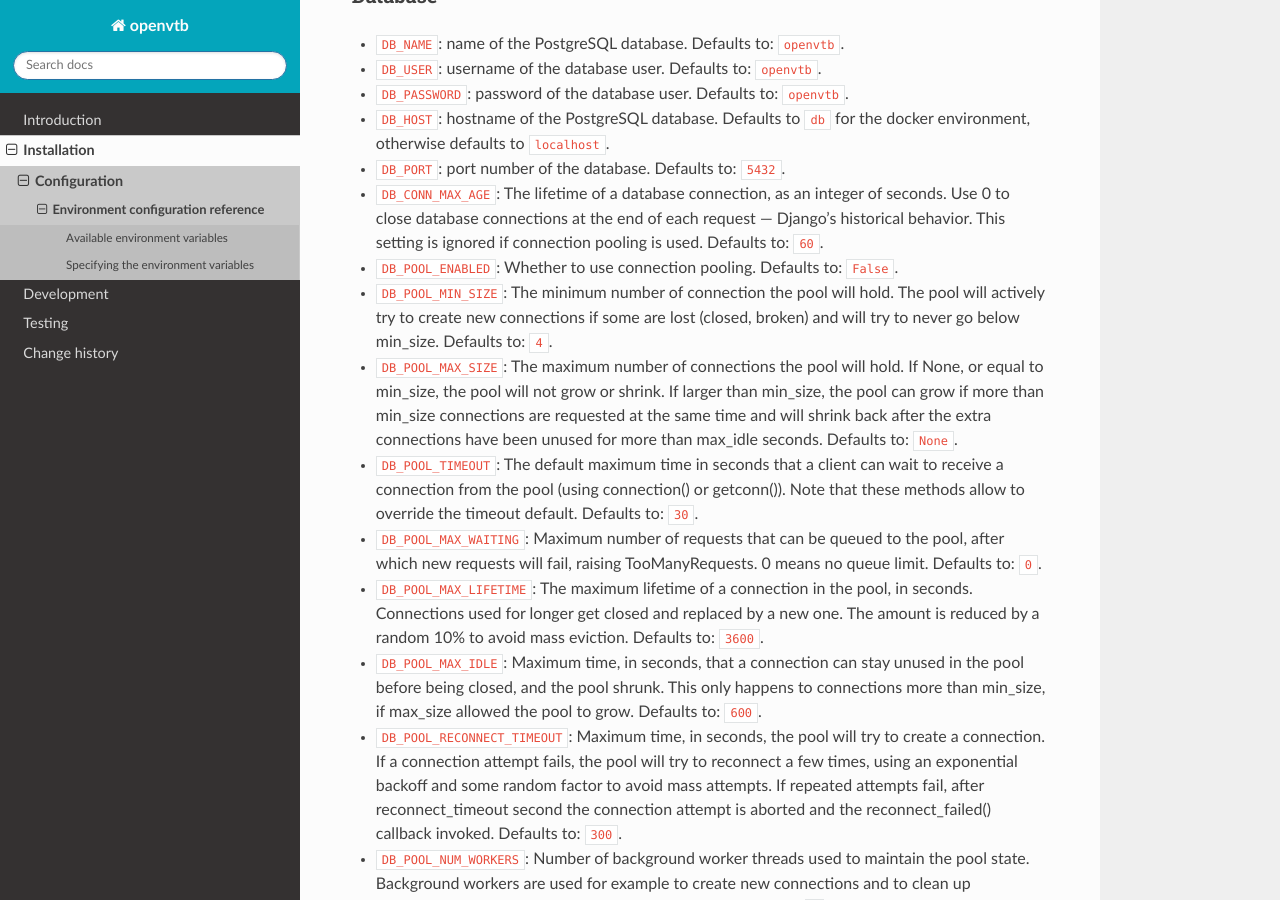
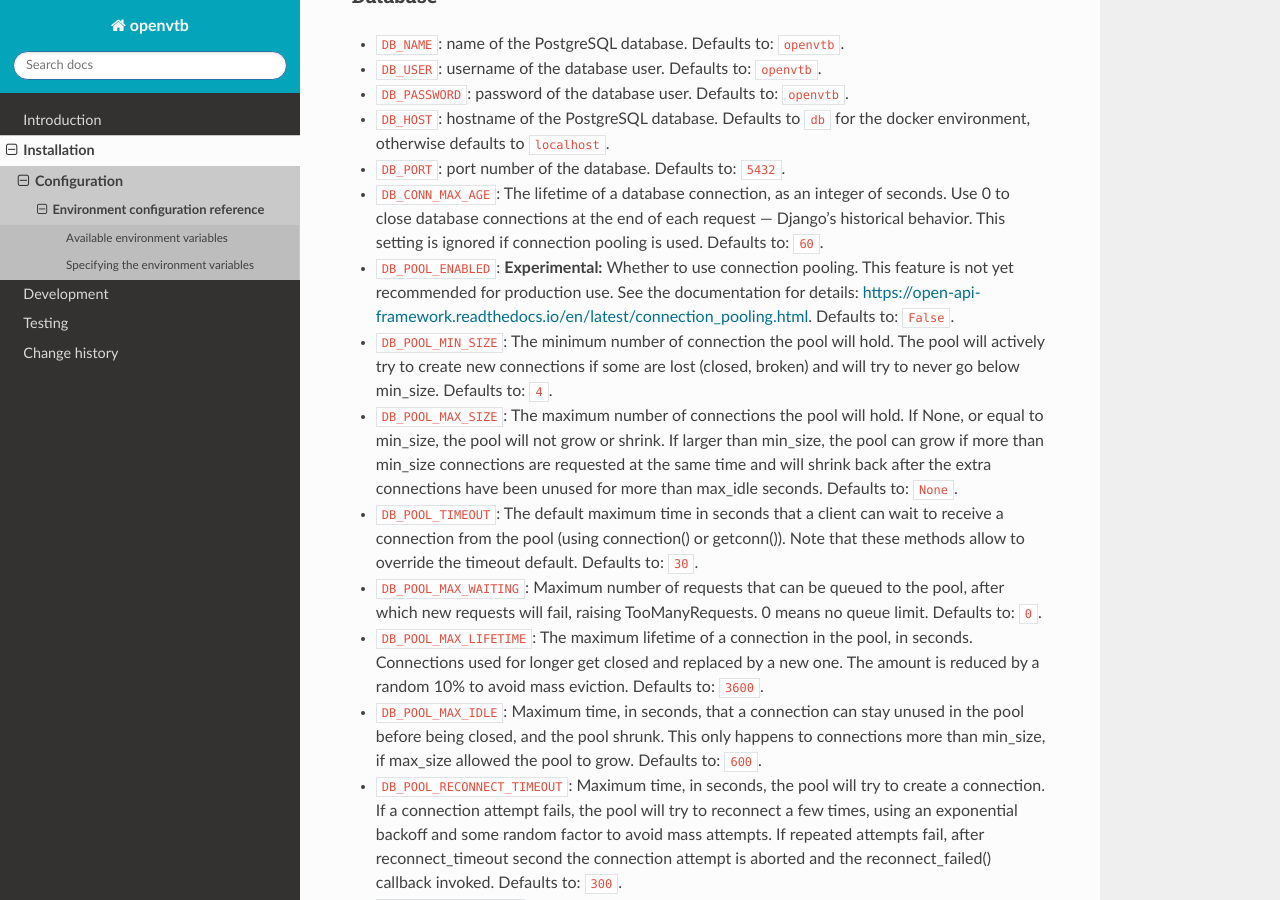
Before and after one commit to maykinmedia/open-vtb, a Sphinx documentation site: the page built from docs/installation/config/env_configuration.rst, in a window 1280 px wide and 900 px high, scrolled down 533 px. Built offline with Sphinx 7.4.7 and the Read the Docs theme 3.1.0, drawn with Linux system fonts in a browser that asks for light colours; some of the changed lines change nothing that is shown.

Commit message:
:construction_worker: Add oaf-check.yml

```diff
--- a/docs/conf.py
+++ b/docs/conf.py
@@ -75,17 +75,6 @@
 
 source_suffix = [".rst", ".md"]
 
-intersphinx_mapping = {
-    "requests": (
-        "https://docs.python-requests.org/en/latest/",
-        None,
-    ),
-    "django": (
-        "http://docs.djangoproject.com/en/4.2/",
-        "http://docs.djangoproject.com/en/4.2/_objects/",
-    ),
-}
-
 # Datamodel image settings
 graphviz_output_format = "png"
 
@@ -123,9 +112,14 @@
 extlinks = {}
 
 django_structlog_version = _version("django-structlog")
+oaf_version = _version("open-api-framework")
 intersphinx_mapping = {
     "django-structlog": (
         f"https://django-structlog.readthedocs.io/en/{django_structlog_version}",
         None,
     ),
+    "oaf": (
+        f"https://open-api-framework.readthedocs.io/en/{oaf_version}/",
+        None,
+    ),
 }
--- a/docs/installation/config/env_configuration.rst
+++ b/docs/installation/config/env_configuration.rst
@@ -29,7 +29,7 @@
 * ``DB_HOST``: hostname of the PostgreSQL database. Defaults to ``db`` for the docker environment, otherwise defaults to ``localhost``.
 * ``DB_PORT``: port number of the database. Defaults to: ``5432``.
 * ``DB_CONN_MAX_AGE``: The lifetime of a database connection, as an integer of seconds. Use 0 to close database connections at the end of each request — Django’s historical behavior. This setting is ignored if connection pooling is used. Defaults to: ``60``.
-* ``DB_POOL_ENABLED``: Whether to use connection pooling. Defaults to: ``False``.
+* ``DB_POOL_ENABLED``: **Experimental:** Whether to use connection pooling. This feature is not yet recommended for production use. See the documentation for details: https://open-api-framework.readthedocs.io/en/latest/connection_pooling.html. Defaults to: ``False``.
 * ``DB_POOL_MIN_SIZE``: The minimum number of connection the pool will hold. The pool will actively try to create new connections if some are lost (closed, broken) and will try to never go below min_size. Defaults to: ``4``.
 * ``DB_POOL_MAX_SIZE``: The maximum number of connections the pool will hold. If None, or equal to min_size, the pool will not grow or shrink. If larger than min_size, the pool can grow if more than min_size connections are requested at the same time and will shrink back after the extra connections have been unused for more than max_idle seconds. Defaults to: ``None``.
 * ``DB_POOL_TIMEOUT``: The default maximum time in seconds that a client can wait to receive a connection from the pool (using connection() or getconn()). Note that these methods allow to override the timeout default. Defaults to: ``30``.
```
Also changed, not shown: 5 other files.
